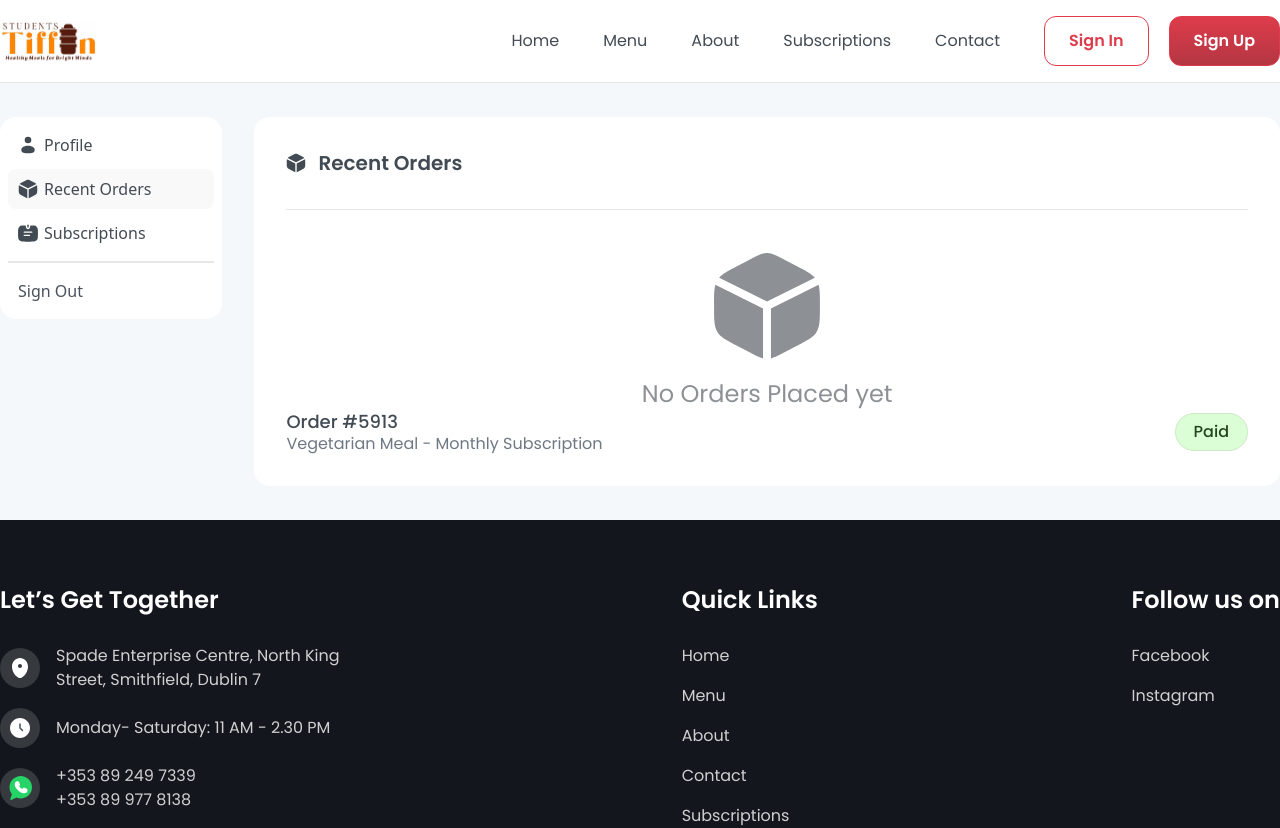
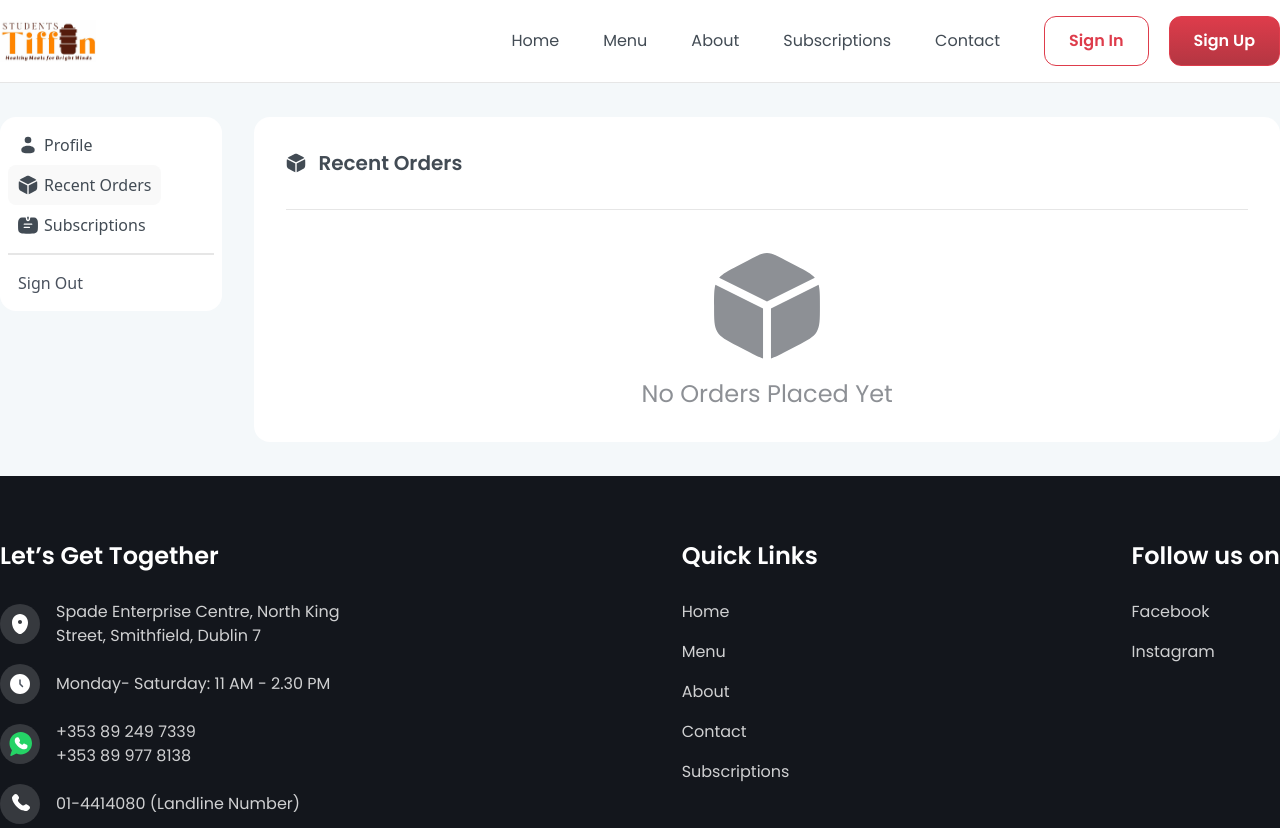
Before and after one commit to rahulsd380/Student-Tiffin-Client, a React (Vite) app: page /setting/recent-orders in a window 1280 px wide. Shown: the top 828 px of the page. Built offline with nearby package versions, Linux system fonts and the light colour scheme.

Commit message:
Implemented payment using stripe

```diff
--- a/src/components/CheckoutPageComponents/CheckoutForm/CheckoutForm.tsx
+++ b/src/components/CheckoutPageComponents/CheckoutForm/CheckoutForm.tsx
@@ -18,6 +18,7 @@ type TCheckoutFormProps = {
   >;
   product: TSelectedPlanData | null;
   totalPrice: number;
+  expiredIn: string;
 };
 const CheckoutForm: React.FC<TCheckoutFormProps> = ({
   selectedPlanType,
@@ -26,17 +27,14 @@ const CheckoutForm: React.FC<TCheckoutFormProps> = ({
   setSelectedOption,
   product,
   totalPrice,
-  expiredIn
+  expiredIn,
 }) => {
   const [selectedPickupOption, setSelectedPickupOption] = useState("");
   const [selectedDeliveryOption, setSelectedDeliveryOption] = useState("");
-  const handlePickupChange = (e) => {
-    setSelectedPickupOption(e.target.value);
-  };
   console.log(selectedPickupOption);
   const navigate = useNavigate();
-  const [makePayment, {isLoading}] = useMakePaymentMutation();
-  console.log(product)
+  const [makePayment, { isLoading }] = useMakePaymentMutation();
+  console.log(product);
   const planTypes = ["Daily", "Weekly", "Monthly"];
 
   const [paymentMode, setPaymentMode] = useState<"cod" | "online">("cod");
@@ -47,30 +45,50 @@ const CheckoutForm: React.FC<TCheckoutFormProps> = ({
         name: product?.name,
         productId: product?.productId,
         total: totalPrice,
-        paymentType: product?.plan === "Monthly" ? "ONLINE" : product?.plan === "Weekly" ? "ONLINE" : paymentMode === "cod" ? "COD" : "ONLINE",
-        duration: product?.plan === "Monthly" ? "MONTHLY" : product?.plan === "Weekly" ? "WEEKLY" : "DAILY",
-        pickUpLocation : selectedPlanType === "pickup" ? selectedPickupOption : selectedPlanType === "delivery" ? selectedDeliveryOption : "",
+        paymentType:
+          product?.plan === "Monthly"
+            ? "ONLINE"
+            : product?.plan === "Weekly"
+            ? "ONLINE"
+            : paymentMode === "cod"
+            ? "COD"
+            : "ONLINE",
+        duration:
+          product?.plan === "Monthly"
+            ? "MONTHLY"
+            : product?.plan === "Weekly"
+            ? "WEEKLY"
+            : "DAILY",
+        pickUpLocation:
+          selectedPlanType === "pickup"
+            ? selectedPickupOption
+            : selectedPlanType === "delivery"
+            ? selectedDeliveryOption
+            : "",
         startDate: new Date(),
         endDate: expiredIn,
-        totalMeals: product?.plan === "Monthly" ? product?.selectedMeal : product?.plan === "Weekly" ? product?.selectedMeal : 0,
+        totalMeals:
+          product?.plan === "Monthly"
+            ? product?.selectedMeal
+            : product?.plan === "Weekly"
+            ? product?.selectedMeal
+            : 0,
         mealType: product?.foodCategory?.toUpperCase(),
       };
-
 
       const response = await makePayment(paymentData).unwrap();
       if (response?.success && response?.url) {
         const url = response?.url;
         window.location.href = url;
       } else {
-        toast.success("Subscription confirmed successfully.")
-        navigate("/payment-success")
+        toast.success("Subscription confirmed successfully.");
+        navigate("/payment-success");
       }
       console.log(response);
     } catch (error) {
       console.log(error);
     }
   };
-
 
   return (
     <div className="p-5 flex flex-col gap-8">
@@ -146,8 +164,8 @@ const CheckoutForm: React.FC<TCheckoutFormProps> = ({
             Pickup option <span className="text-[#DE3C4B]">*</span>
           </label>
           <select
-          value={selectedPickupOption}
-          onChange={handlePickupChange}
+            value={selectedPickupOption}
+            onChange={(e) => setSelectedPickupOption(e.target.value)}
             name="pickupOption"
             id="pickupOption"
             className="bg-[#6e788305] px-[18px] py-[14px] rounded-lg border border-[#6e78831f] focus:outline-none"
@@ -173,8 +191,8 @@ const CheckoutForm: React.FC<TCheckoutFormProps> = ({
             Delivery option <span className="text-[#DE3C4B]">*</span>
           </label>
           <select
-          value={selectedDeliveryOption}
-          onChange={(e) => setSelectedDeliveryOption(e.target.value)}
+            value={selectedDeliveryOption}
+            onChange={(e) => setSelectedDeliveryOption(e.target.value)}
             name="deliveryOption"
             id="deliveryOption"
             className="bg-[#6e788305] px-[18px] py-[14px] rounded-lg border border-[#6e78831f] focus:outline-none"
@@ -295,13 +313,11 @@ const CheckoutForm: React.FC<TCheckoutFormProps> = ({
       </div>
 
       {/* Payment Button */}
-      <button onClick={handleMakePayment} className="p-5 text-white bg-[#DE3C4B] rounded-xl text-lg leading-6 font-semibold">
-        {
-          isLoading ?
-          "Please wait..."
-          :
-          `Proceed to Pay €${totalPrice}`
-        }
+      <button
+        onClick={handleMakePayment}
+        className="p-5 text-white bg-[#DE3C4B] rounded-xl text-lg leading-6 font-semibold"
+      >
+        {isLoading ? "Please wait..." : `Proceed to Pay €${totalPrice}`}
       </button>
 
       {/* Payment Methods */}
@@ -316,7 +332,6 @@ const CheckoutForm: React.FC<TCheckoutFormProps> = ({
 
 export default CheckoutForm;
 
-
 // {
 // 	"isPaid": true,
 // 	"status":"APPROVED"
--- a/src/components/RecentOrdersPageComponents/NoRecentOrder/NoRecentOrder.tsx
+++ b/src/components/RecentOrdersPageComponents/NoRecentOrder/NoRecentOrder.tsx
@@ -1,11 +1,11 @@
 import { ICONS } from "../../../assets";
 
-const NoRecentOrder = () => {
+const NoRecentOrder = ({message} : {message:string}) => {
   return (
     <div className="mt-8 flex flex-col items-center gap-2">
       <img src={ICONS.orders} alt="orders-icon" className="size-[128px]" />
       <p className="text-[#8D9095] font-Poppins text-2xl leading-8">
-        No Orders Placed yet
+        {message}
       </p>
     </div>
   );
--- a/src/components/SettingNavigationBar/SettingNavigationBar.tsx
+++ b/src/components/SettingNavigationBar/SettingNavigationBar.tsx
@@ -28,14 +28,14 @@ const SettingNavigationBar = () => {
   };
   return (
     <div className="p-2 w-full md:w-[463px] lg:w-[277px] rounded-2xl bg-white h-fit">
-      <div className="flex flex-row lg:flex-col gap-1 w-full overflow-x-auto">
+      <div className="flex flex-row lg:flex-col w-full overflow-x-auto">
         {navigationLinks.map((item, idx: number) => (
           <Link
             to={item.path}
             key={idx}
             className={`${
               location.pathname === item.path ? "bg-[#F9F9F9]" : "bg-white"
-            } p-[10px] leading-5 text-[#424B54] transition-all duration-300 flex items-center gap-[6px] rounded-lg w-full`}
+            } p-[10px] leading-5 text-[#424B54] transition-all duration-300 flex items-center gap-[6px] rounded-lg w-fit whitespace-nowrap`}
           >
             <img src={item.icon} alt="" className="size-5" />
             {item.label}
--- a/src/pages/Settings/RecentOrders/RecentOrders.tsx
+++ b/src/pages/Settings/RecentOrders/RecentOrders.tsx
@@ -1,14 +1,13 @@
 import NoRecentOrder from "../../../components/RecentOrdersPageComponents/NoRecentOrder/NoRecentOrder";
-import RecentOrderCard from "../../../components/RecentOrdersPageComponents/RecentOrderCard/RecentOrderCard";
-
+// import RecentOrderCard from "../../../components/RecentOrdersPageComponents/RecentOrderCard/RecentOrderCard";
 
 const RecentOrders = () => {
-    return (
-        <div className="mt-8">
-            <NoRecentOrder/>
-            <RecentOrderCard/>
-        </div>
-    );
+  return (
+    <div className="mt-8">
+      <NoRecentOrder message="No Orders Placed Yet" />
+      {/* <RecentOrderCard/> */}
+    </div>
+  );
 };
 
 export default RecentOrders;
--- a/src/pages/Settings/SubscriptionPage/SubscriptionPage.tsx
+++ b/src/pages/Settings/SubscriptionPage/SubscriptionPage.tsx
@@ -2,6 +2,7 @@ import { useEffect, useState } from "react";
 import axios from "axios";
 import SubscriptionsCard from "../../../components/SubscriptionsPageComponents/SubscriptionsCard/SubscriptionsCard";
 import SubscriptionCardLoader from "../../../components/Loaders/SubscriptionCardLoader/SubscriptionCardLoader";
+import NoRecentOrder from "../../../components/RecentOrdersPageComponents/NoRecentOrder/NoRecentOrder";
 
 export type TSubscription = {
   _id: string;
@@ -45,7 +46,7 @@ const SubscriptionPage = () => {
     fetchSubscriptions();
   }, []);
 
-  if (!loading) {
+  if (loading) {
     return (
       <div className="flex flex-col gap-8 mt-8">
         <SubscriptionCardLoader/>
@@ -60,7 +61,9 @@ const SubscriptionPage = () => {
 
   return (
     <div className="flex flex-col gap-8 mt-8">
-      {subscriptions.map((subscription: TSubscription) => (
+      {
+      subscriptions?.length > 0 ?
+      subscriptions.map((subscription: TSubscription) => (
         <SubscriptionsCard
           key={subscription?._id}
           variant={
@@ -72,7 +75,11 @@ const SubscriptionPage = () => {
           }
           {...subscription}
         />
-      ))}
+      ))
+      :
+      <NoRecentOrder message="No Subscription Purchased"/>
+
+    }
     </div>
   );
 };
```
Also changed, not shown: src/components/CheckoutPageComponents/CheckoutDetails/CheckoutDetails.tsx (+8 -18 lines).
